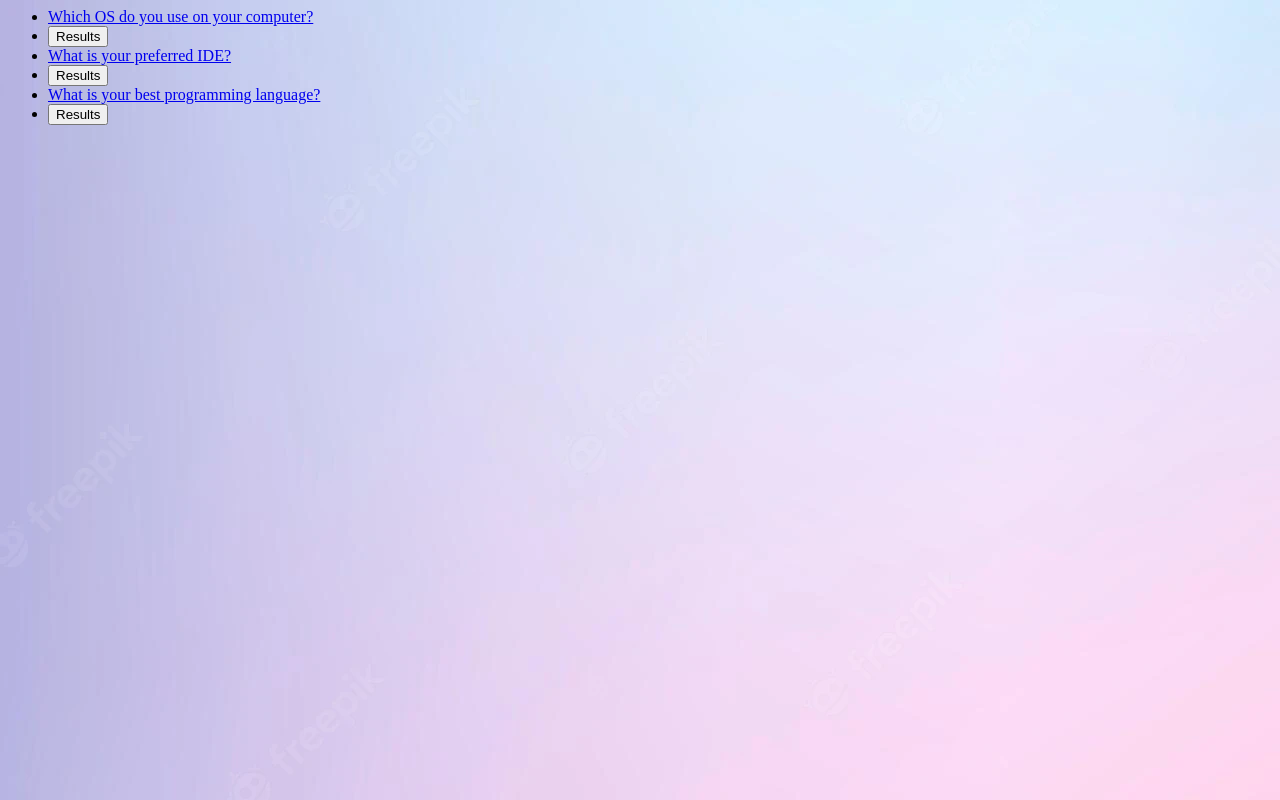
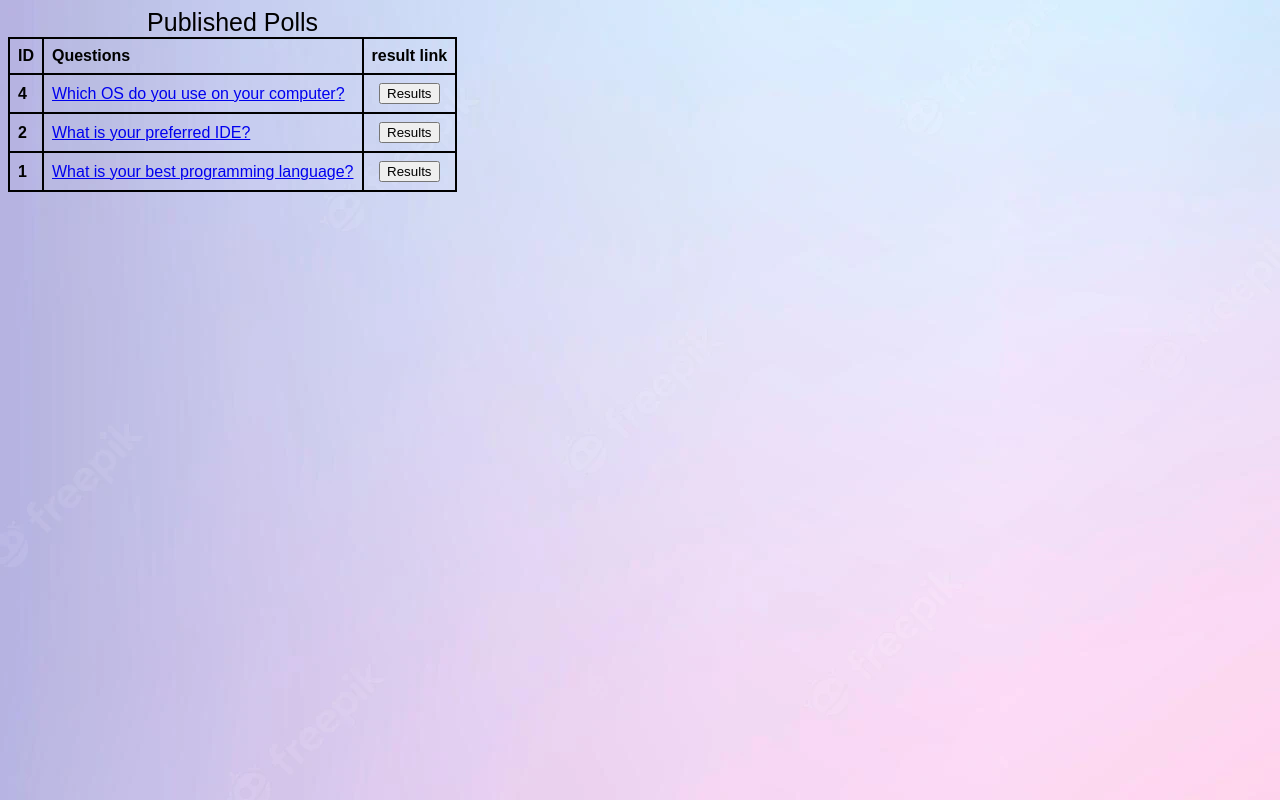
Before and after one commit to Halcyon905/ku-polls, a Django app: page /polls/ in a window 1280 px wide. Run offline with Django 4.2, Linux system fonts and the light colour scheme; data comes from the database, SQL or seed files in the repository.

Commit message:
updated layout

```diff
--- a/polls/static/polls/style.css
+++ b/polls/static/polls/style.css
@@ -1,3 +1,29 @@
 body {
     background: white url("images/background.png") no-repeat;
+    font-family: sans-serif;
+    text-align: left;
 }
+
+.questions {
+  border-collapse: collapse;
+  text-align: left;
+}
+.questions caption {
+  font-size: 25px
+}
+.questions th, .questions td {
+  border: 2px solid black;
+  padding: 8px;
+}
+.questions td:nth-child(3) {
+  text-align: center;
+}
+
+.vote {
+  width: 250px;
+  text-align: left;
+  padding: 20px;
+}
+.vote td:nth-child(2) {
+  text-align: right;
+}
--- a/polls/templates/polls/index.html
+++ b/polls/templates/polls/index.html
@@ -2,19 +2,32 @@
 <link rel="stylesheet" href="{% static 'polls/style.css' %}">
 
 
-{% if messages %}
-    {% for message in messages %}
-    <li>{% if message.tags %} {% endif %} {{ message }}</li>
-    {% endfor %}
-{% endif %}
-
 {% if latest_question_list %}
-    <ul>
-    {% for question in latest_question_list %}
-        <li><a href="{% url 'polls:detail' question.id %}">{{ question.question_text }}</a></li>
-        <li><a href="{% url 'polls:results' question.id %}"><button type="button">{{"Results"}}</button></a></li>
-    {% endfor %}
-    </ul>
+    <table class="questions">
+        <caption>Published Polls</caption>
+        <thead>
+            <tr>
+                <th>ID</th>
+                <th>Questions</th>
+                <th>result link</th>
+            </tr>
+        </thead>
+        <tbody>
+            {% for question in latest_question_list %}
+            <tr>
+                <th>{{ question.id }}</th>
+                <td><a href="{% url 'polls:detail' question.id %}">{{ question.question_text }}</a></td>
+                <td><a href="{% url 'polls:results' question.id %}"><button type="button">{{"Results"}}</button></a></td>
+            </tr>
+            {% endfor %}
+        </tbody>
+    </table>
 {% else %}
     <p>No polls are available.</p>
 {% endif %}
+
+{% if messages %}
+    {% for message in messages %}
+        <p>{% if message.tags %} {% endif %} {{ message }}</p>
+    {% endfor %}
+{% endif %}
```
Also changed, not shown: polls/templates/polls/results.html (+16 -7 lines).
